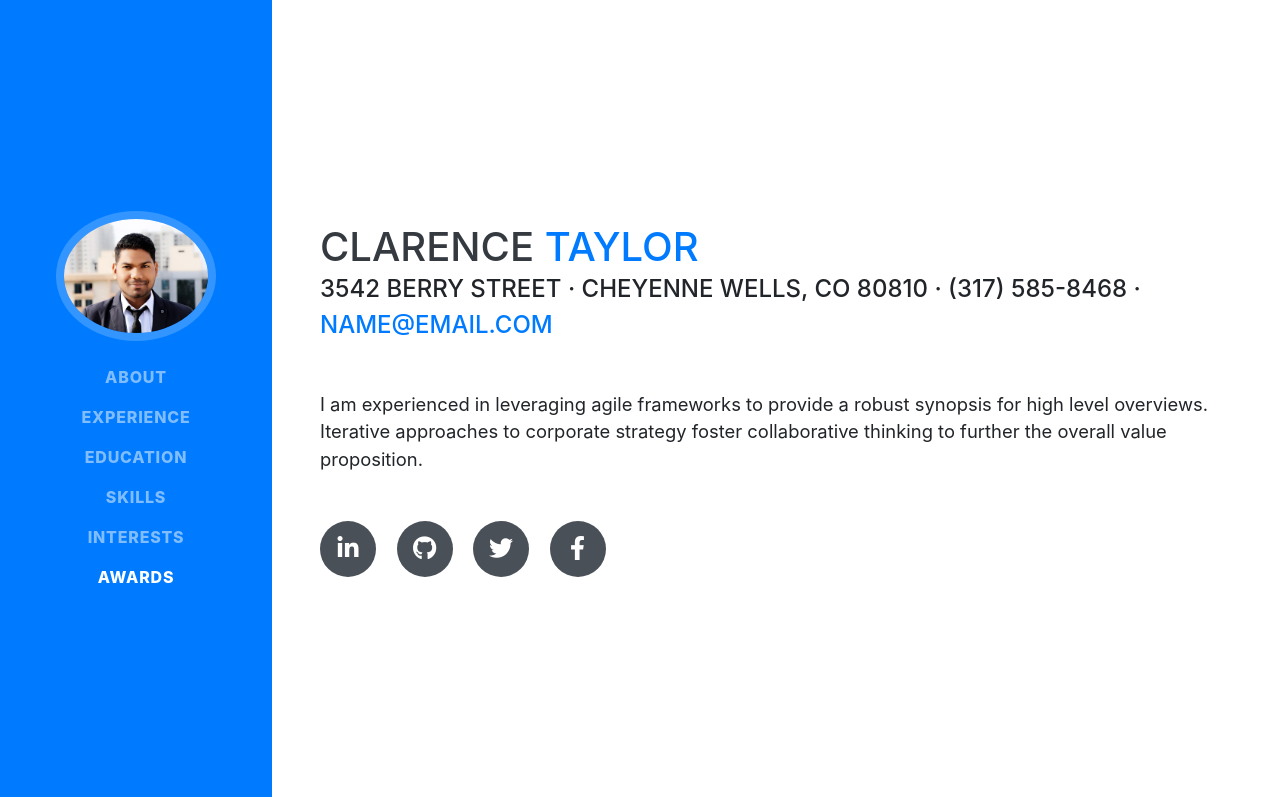
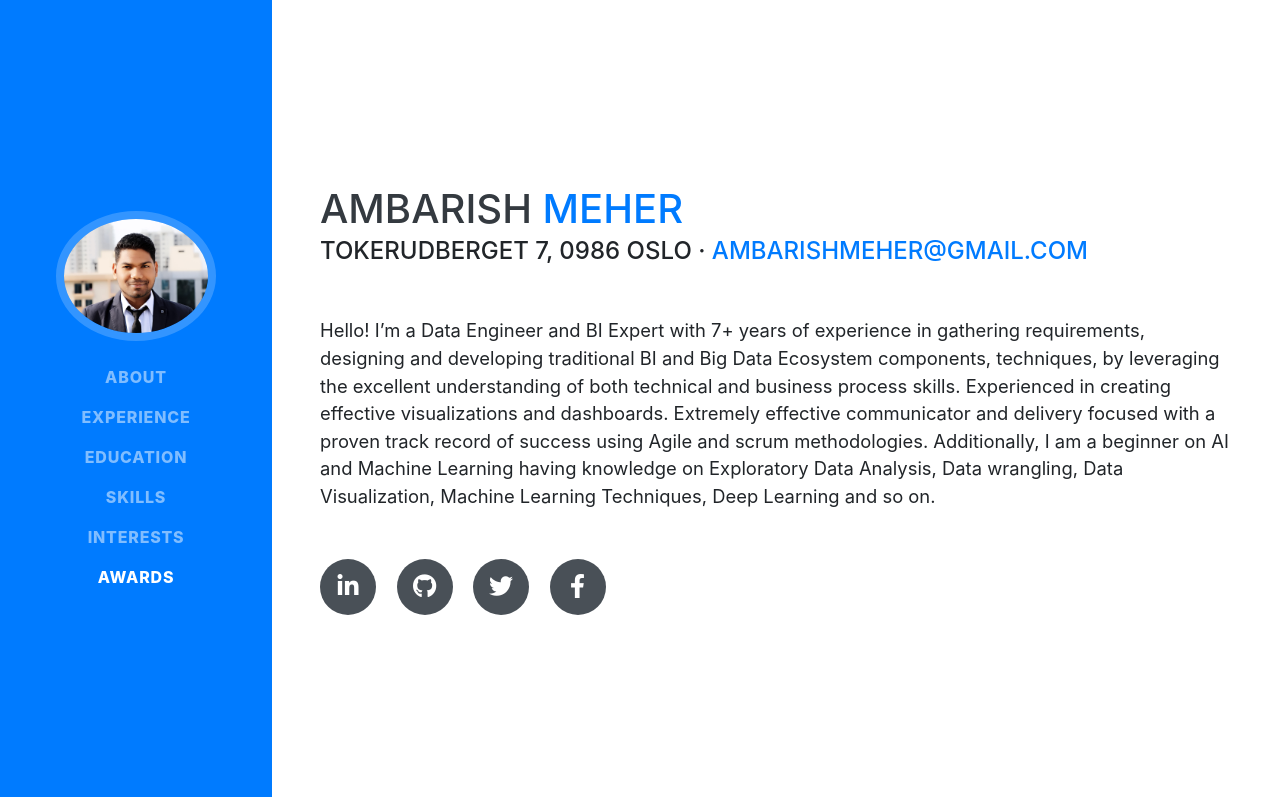
Before and after one commit to ambarishmeher/ambarish.meher, a website with bundled scripts: page index.html in a window 1280 px wide. Shown: the top 797 px of the page. Built offline with nearby package versions, Linux system fonts and the light colour scheme; a web font is replaced by a local one.

Commit message:
Update index.html

```diff
--- a/index.html
+++ b/index.html
@@ -27,7 +27,7 @@
 
   <nav class="navbar navbar-expand-lg navbar-dark bg-primary fixed-top" id="sideNav">
     <a class="navbar-brand js-scroll-trigger" href="#page-top">
-      <span class="d-block d-lg-none">Clarence Taylor</span>
+      <span class="d-block d-lg-none">Ambarish Meher</span>
       <span class="d-none d-lg-block">
         <img class="img-fluid img-profile rounded-circle mx-auto mb-2" src="img/profile.jpg" alt="">
       </span>
@@ -63,13 +63,13 @@
 
     <section class="resume-section p-3 p-lg-5 d-flex align-items-center" id="about">
       <div class="w-100">
-        <h1 class="mb-0">Clarence
-          <span class="text-primary">Taylor</span>
+        <h1 class="mb-0">Ambarish
+          <span class="text-primary">Meher</span>
         </h1>
-        <div class="subheading mb-5">3542 Berry Street · Cheyenne Wells, CO 80810 · (317) 585-8468 ·
-          <a href="mailto:name@email.com">name@email.com</a>
+        <div class="subheading mb-5">Tokerudberget 7, 0986 Oslo ·
+          <a href="mailto:name@email.com">ambarishmeher@gmail.com</a>
         </div>
-        <p class="lead mb-5">I am experienced in leveraging agile frameworks to provide a robust synopsis for high level overviews. Iterative approaches to corporate strategy foster collaborative thinking to further the overall value proposition.</p>
+        <p class="lead mb-5">Hello! I’m a Data Engineer and BI Expert with 7+ years of experience in gathering requirements, designing and developing traditional BI and Big Data Ecosystem components, techniques, by leveraging the excellent understanding of both technical and business process skills. Experienced in creating effective visualizations and dashboards. Extremely effective communicator and delivery focused with a proven track record of success using Agile and scrum methodologies. Additionally, I am a beginner on AI and Machine Learning having knowledge on Exploratory Data Analysis, Data wrangling, Data Visualization, Machine Learning Techniques, Deep Learning and so on.</p>
         <div class="social-icons">
           <a href="#">
             <i class="fab fa-linkedin-in"></i>
```
